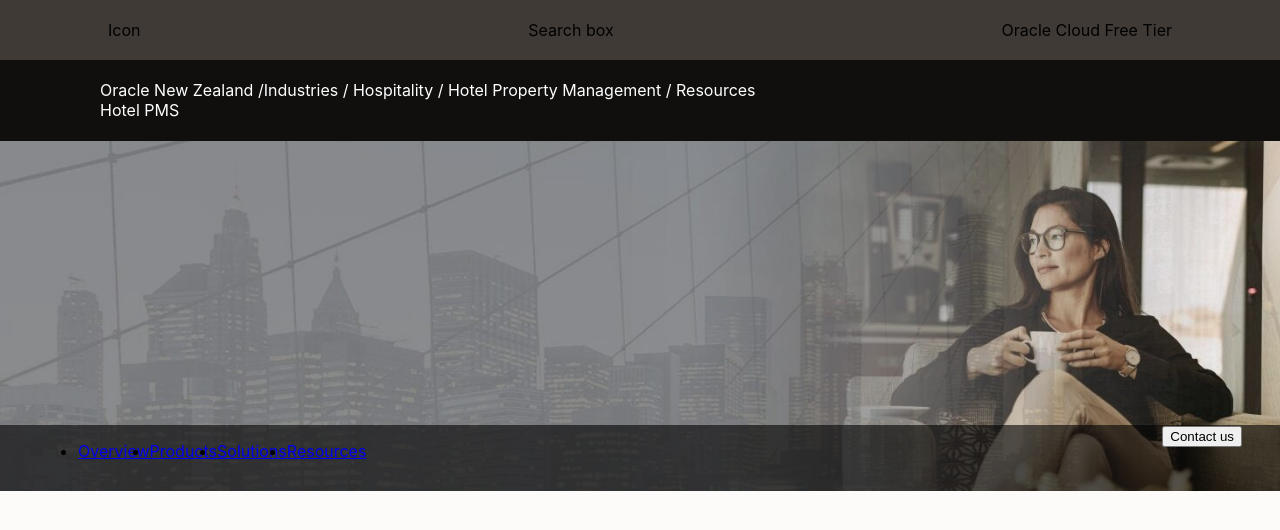
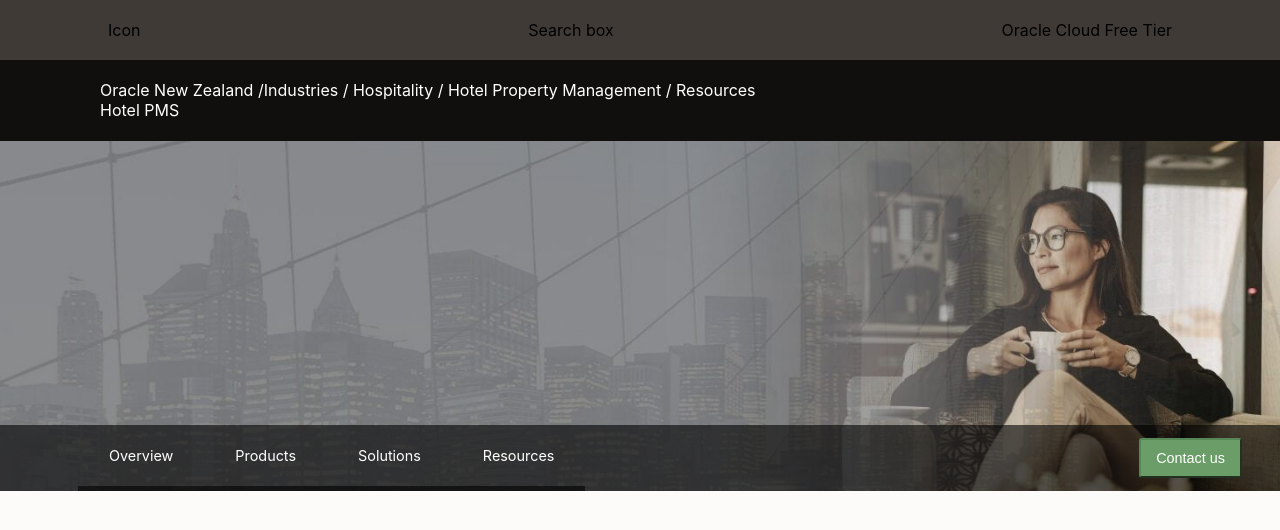
Before and after one commit to gonghaima/xenia_oracle, a React (Create React App) app: page / in a window 1280 px wide. Shown: the top 530 px of the page. Built offline with nearby package versions, Linux system fonts and the light colour scheme.

Commit message:
navigation design

```diff
--- a/src/App.js
+++ b/src/App.js
@@ -45,7 +45,7 @@
             </li>
           </ul>
         </div>
-        <div className="contact-button">
+        <div className="contact-button-container">
           <button>Contact us</button>
         </div>
       </nav>
--- a/src/App.scss
+++ b/src/App.scss
@@ -3,6 +3,13 @@
 $breakpoint-md: 992px;
 $breakpoint-lg: 1200px;
 $breakpoint-xl: 1600px;
+
+$primary-theme-color: #588757;
+$primary-button-color: #6a9d67;
+$primary-button-hover-color: #467146;
+$primary-font-color: #fff;
+
+$primary-background: rgba(0, 0, 0, 0.6);
 
 .App {
   display: block;
@@ -66,7 +73,7 @@
 
 nav {
   transform: translateY(-100%);
-  background: rgba(0, 0, 0, 0.6);
+  background: $primary-background;
   height: 66px;
   padding: 0px 38px 0px 38px;
   display: flex;
@@ -78,6 +85,60 @@
     ul {
       width: 100%;
       display: flex;
+      margin: 0;
+      li {
+        list-style: none;
+        * {
+          color: $primary-font-color;
+          // transition: opacity 0.3s ease;
+          // text-decoration: none;
+        }
+        div {
+          padding: 0 15px;
+          font-size: 0.9rem;
+          height: 100%;
+          display: flex;
+          align-items: center;
+          transition: border-bottom 0.2s linear;
+          border-bottom: 5px solid;
+          box-sizing: border-box;
+          border-color: $primary-background;
+
+          a {
+            float: left;
+            display: block;
+            text-align: center;
+            padding: 14px 16px;
+            text-decoration: none;
+            // border-bottom: 3px solid transparent;
+            transition: 1s;
+          }
+          &:hover {
+            border-bottom: 5px solid $primary-theme-color;
+            opacity: 0.75;
+          }
+        }
+      }
+    }
+  }
+
+  .contact-button-container {
+    display: flex;
+    align-items: center;
+    button {
+      height: 40px;
+      border-radius: 3px;
+      padding: 0px 15px 0px 15px;
+      color: $primary-font-color;
+      background-color: $primary-button-color;
+      border-color: $primary-theme-color;
+      font-size: 0.9em;
+      font-weight: 500;
+      transition: 0.2s;
+      &:hover {
+        cursor: pointer;
+        background-color: $primary-button-hover-color;
+      }
     }
   }
 }
```
